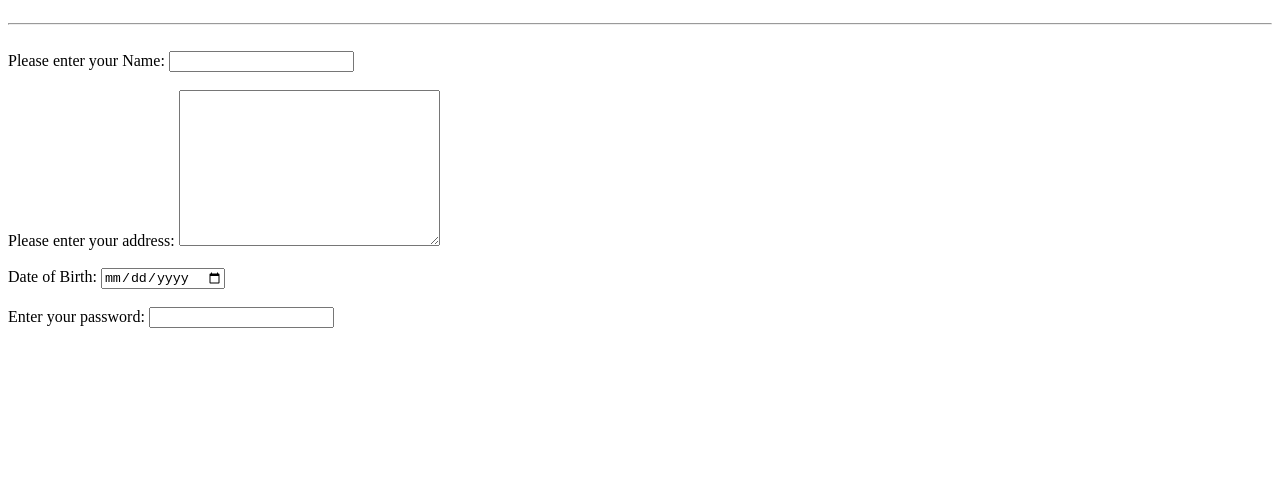
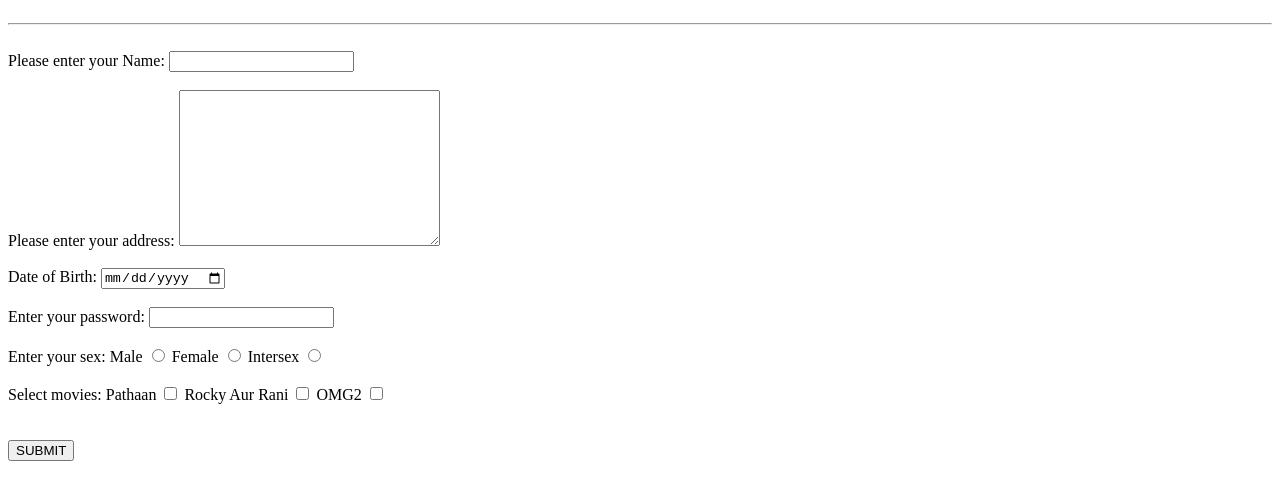
Before and after one commit to SomilKSharma/HTMLTT, a plain HTML site: page about.html in a window 1280 px wide. Shown: the part 127-626 px from the top of the page. Drawn offline with Linux system fonts and the light colour scheme.

Commit message:
Update about.html
Add extra labels.

```diff
--- a/about.html
+++ b/about.html
@@ -33,6 +33,24 @@
                 <br><br>
                 <label for="pswd">Enter your password:</label>
                 <input type="password" name="pswd" id="pswd">
+                <br><br>
+                <label>Enter your sex:</label>
+                <label for="male">Male</label>
+                <input type="radio" name="sex" id="male">
+                <label for="female">Female</label>
+                <input type="radio" name="sex" id="female">
+                <label for="Trans">Intersex</label>
+                <input type="radio" name="sex" id="inter">
+                <br><br>
+                <label>Select movies:</label>
+                <label for="Pathaan">Pathaan</label>
+                <input type="checkbox" name="mov" id="Pathaan">
+                <label for="RAP">Rocky Aur Rani</label>
+                <input type="checkbox" name="mov" id="RAP">
+                <label for="OMG2">OMG2</label>
+                <input type="checkbox" name="mov" id="OMG2">
+                <br><br><br>
+                <input type="submit" value="SUBMIT">
             </form>
         </section>
     </main>
```
